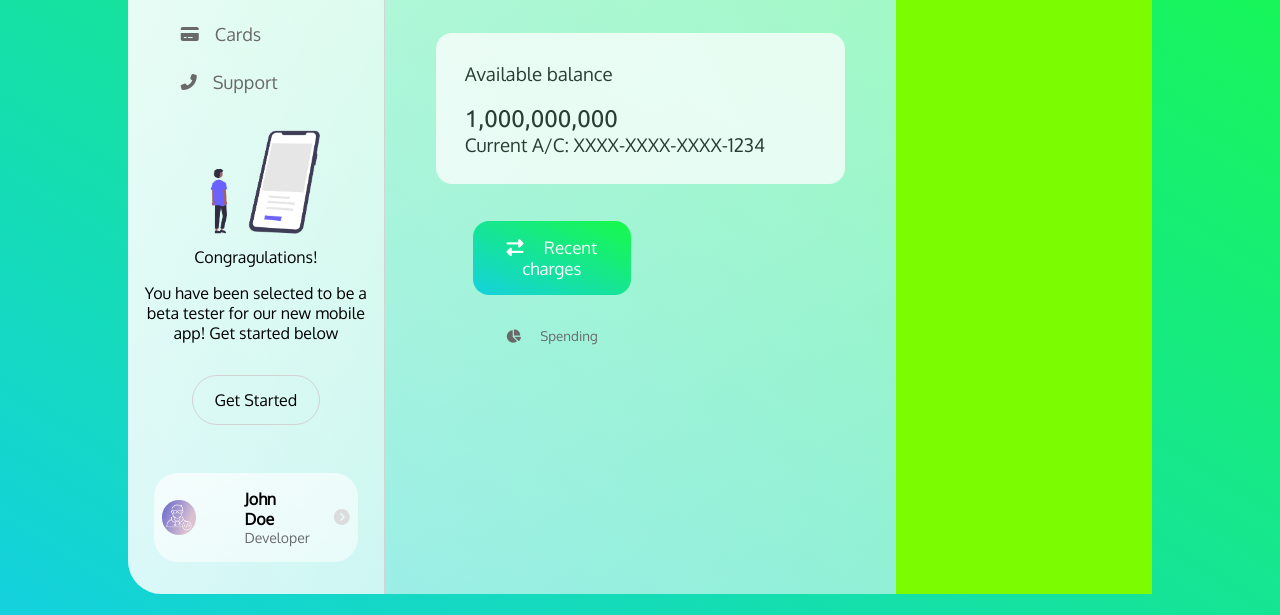
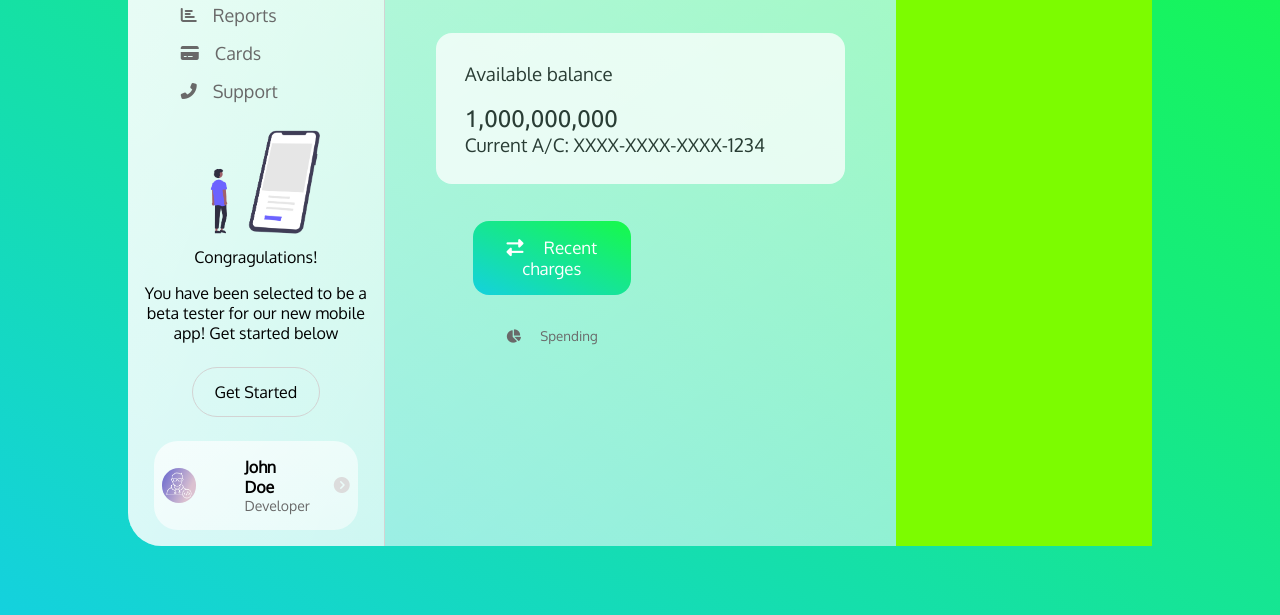
Before and after one commit to sullie-dev/fintect-dsahboard-HTML-CSS-, a plain HTML site: page index.html in a window 1280 px wide. Shown: the part 185-800 px from the top of the page. Drawn offline with Linux system fonts and the light colour scheme.

Commit message:
Fix
Adjusted dashbaord size to be 80% height of the window at 100% zoom

```diff
--- a/style.css
+++ b/style.css
@@ -20,7 +20,8 @@ main {
 
 .glass {
   background-color: white;
-  min-height: 80vh;
+  min-height: 70vh;
+  max-height: 90vh;
   width: 80%;
   background: linear-gradient(
     to right bottom,
@@ -52,7 +53,7 @@ main {
 
 .link {
   display: flex;
-  margin: 1.6rem 0rem;
+  margin: 1rem 0rem;
   padding: 0rem 2rem;
   align-items: center;
 }
@@ -102,7 +103,7 @@ main {
 }
 
 .redeem {
-  margin: 1rem 0rem;
+  margin: .5rem 0rem;
   border-radius: 2rem;
   border: 1px solid #d3d3d3;
   width: 50%;
@@ -122,7 +123,7 @@ main {
 .user {
   display: flex;
   width: 80%;
-  margin: 2rem 0rem;
+  margin: 1rem 0rem;
   padding: 1rem;
   align-items: center;
   justify-content: center;
```
